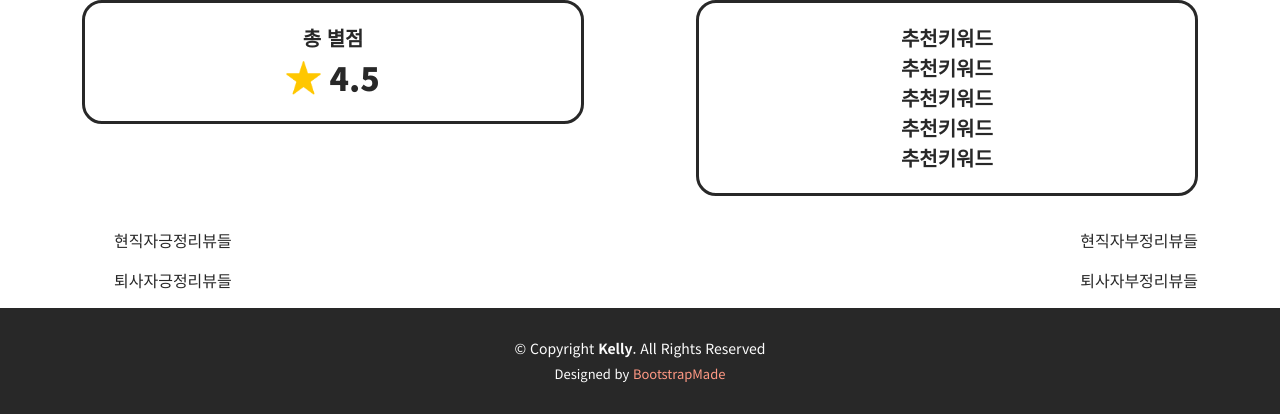
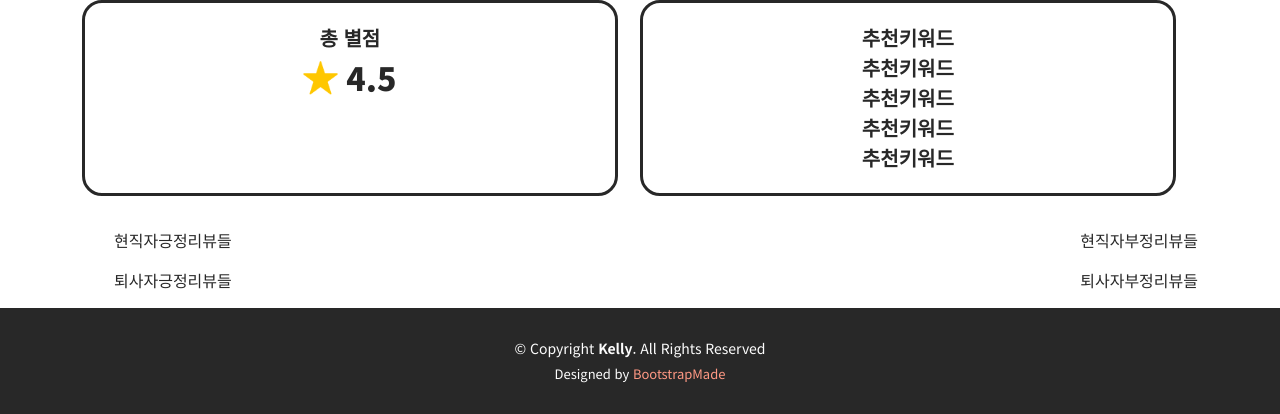
Before and after one commit to parking-place/EZPZ_Project, a Django app: template web/template/review/review.html in a window 1280 px wide. Shown: the part 528-942 px from the top of the page. Run offline with Django 4.2, Linux system fonts and the light colour scheme; the template is opened without the code that fills it, so the values that code supplies are empty; parts of the project's set-up code (start-up, migrations or seed data) failed here and were passed over; some libraries are stand-ins or nearby versions.

Commit message:
modified:   web/static/css/review/review.css 	new file:   web/template/review/graph.html 	modified:   web/template/review/review.html

```diff
--- a/web/static/css/review/review.css
+++ b/web/static/css/review/review.css
@@ -68,14 +68,20 @@ ul li {
 
 /* review wordcloud */
 .reviewWordcloud {
-    width: 45%;
+    width: 48%;
 }
 
 /* review all_rate & review keyword */
+.average_cont {
+    display: flex;
+    justify-content: space-between;
+}
+
 .average_cont > p.all_rate,
 .average_cont > ul.best_keyword{
     box-sizing:border-box;
-    width : 45%;
+    flex-grow: 1;
+    max-width : 48%;
     border-radius: 20px;
     border: solid #282828 3px;
     padding: 20px ;
--- a/web/template/review/review.html
+++ b/web/template/review/review.html
@@ -9,11 +9,9 @@
 
 <!-- sub_detail_menu -->
 <div class="detail_menu">
-    <button class="tablinks" onclick="openMenu(event, 'HalfYear')">반기별</button>
-    <button class="tablinks" onclick="openMenu(event, 'Quarter')">분기별</button>
+    <button class="tablinks {% if review_tab == 'half' %} activate {% endif %}" onclick="openMenu(event, 'HalfYear')">반기별</button>
+    <button class="tablinks {% if review_tab == 'quart' %} activate {% endif %}" onclick="openMenu(event, 'Quarter')">분기별</button>
 </div>
-
-<!-- 리뷰는 더보기? 아니면 무제한 스크롤? -->
 
 <!-- Halfyear -->
 <div id="HalfYear" class="tabcontent">
@@ -51,6 +49,12 @@
         <!-- pos review -->
         <div class="pos_reivews">
             <!-- incumbent / resigned reviews -->
+            <!-- 데이터 꺼내게 될 경우 이렇게 사용
+            {% for pos in pos_review %}
+            <h4 style="color: {{pos.color}};">{{pos.is_office}}</h4>
+            <p>{{pos.cont}}</p>
+            {% endfor %}
+            -->
             <div class="pos_incumbent_reviews">
                 <ul>
                     <li>현직자긍정리뷰들</li>
@@ -66,7 +70,14 @@
         <!-- neg review -->
         <div class="neg_reivews">
             <!-- incumbent / resigned reviews -->
-            <div class="neg_incumbent_reviews">
+            <!-- 데이터 꺼내게 될 경우 이렇게 사용
+            {% for neg in neg_review %}
+            <h4 style="color: {{neg.color}};">{{neg.is_office}}</h4>
+            <p>{{neg.cont}}</p>
+            {% endfor %}
+            -->
+            <!-- 문주 작성 -->
+                <div class="neg_incumbent_reviews">
                 <ul>
                     <li>현직자부정리뷰들</li>
                 </ul>
```
Also changed, not shown: web/template/review/graph.html (added).
